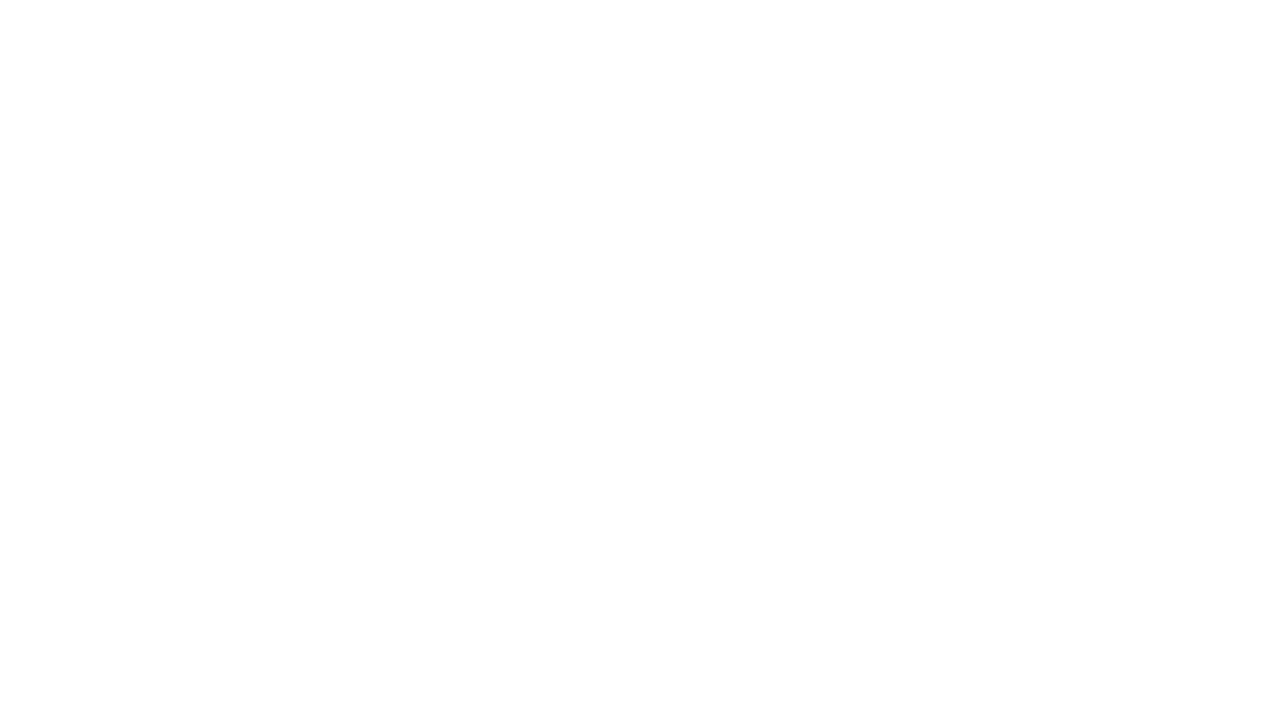
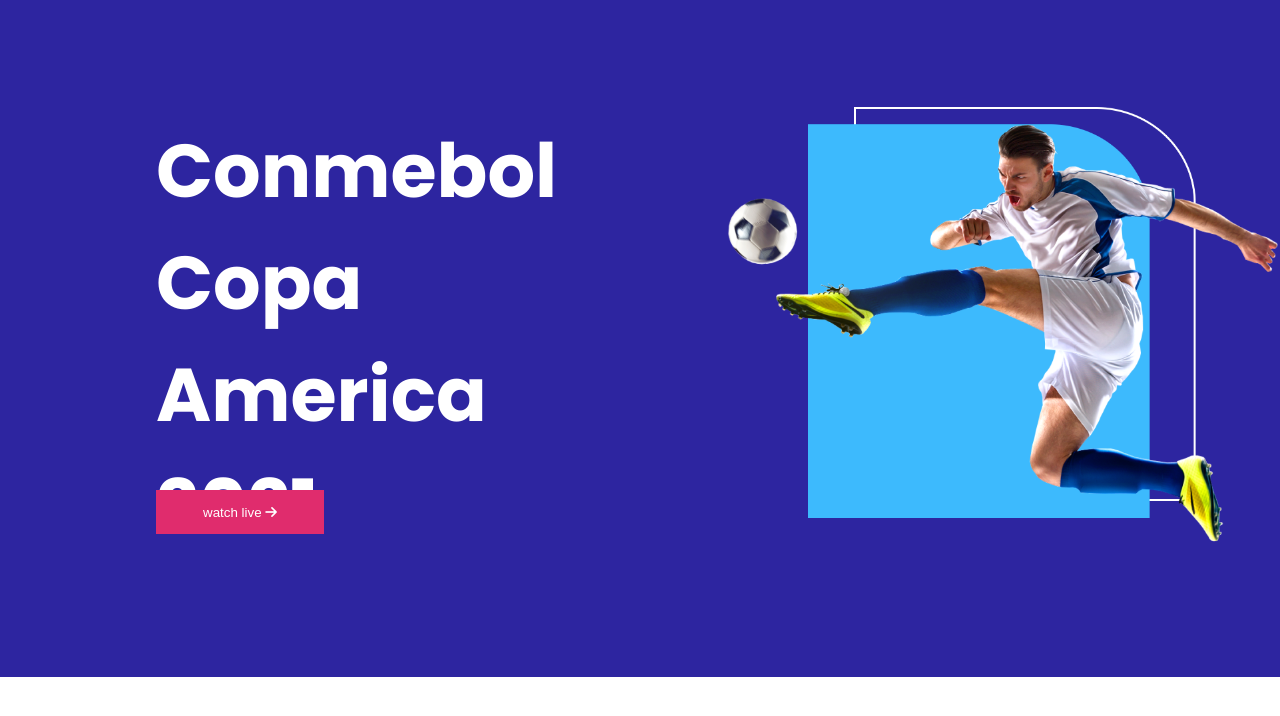
Before and after one commit to sheikhsadi9494/project-football, a plain HTML site: page index.html in a window 1280 px wide. Drawn offline with Linux system fonts and the light colour scheme.

Commit message:
dsavei some cintent

```diff
--- a/index.html
+++ b/index.html
@@ -4,9 +4,29 @@
     <meta charset="UTF-8">
     <meta http-equiv="X-UA-Compatible" content="IE=edge">
     <meta name="viewport" content="width=device-width, initial-scale=1.0">
+    <!-- google fonts -->
+    <link rel="preconnect" href="https://fonts.googleapis.com">
+<link rel="preconnect" href="https://fonts.gstatic.com" crossorigin>
+<link href="https://fonts.googleapis.com/css2?family=Poppins:wght@700&display=swap" rel="stylesheet">
+<!-- link to font awesome  -->
+<script src="https://kit.fontawesome.com/fb8d37b108.js" crossorigin="anonymous"></script>
+    <!-- link to css -->
+    <link rel="stylesheet" href="style.css/style.css">
     <title>Document</title>
 </head>
 <body>
-
+    <!-- header start -->
+    <header>
+        <section class="header-container">
+            <article class="header-content">
+                    <h1>Conmebol<br>Copa America<br> 2021</h1>
+                <button class="link">watch live <i class="fas fa-arrow-right"></i></button>
+            </article>
+            <article class="header-content">
+                    <img src="images/banner.png" alt="">
+            </article>
+       </section>
+    </header>
+    <!-- header end -->
 </body>
 </html>
--- /dev/null
+++ b/style.css/style.css
@@ -0,0 +1,33 @@
+/* body style  */
+body {
+    font-family: 'Poppins', sans-serif;
+    margin: 0;
+}
+   /* header-container  */
+   .header-container {
+       height: 677px;
+       background-color: #2D25A0;
+       display: flex;
+       align-items: center;
+   }
+   /* header contenr style  */
+   .header-content {
+       font-size: 64px;
+       color: #ffffff;
+       margin-left: 156px;
+   }
+   .header-content  img {
+    width: 556.01px;
+    height: 438px;
+   }
+   .link{
+      position: absolute;
+      width: 168px;
+      height: 44px;
+      left: 156px;
+      top: 490px;
+      background: #E02C6D;
+      border: none;
+     color: #ffffff;
+
+   }
```
